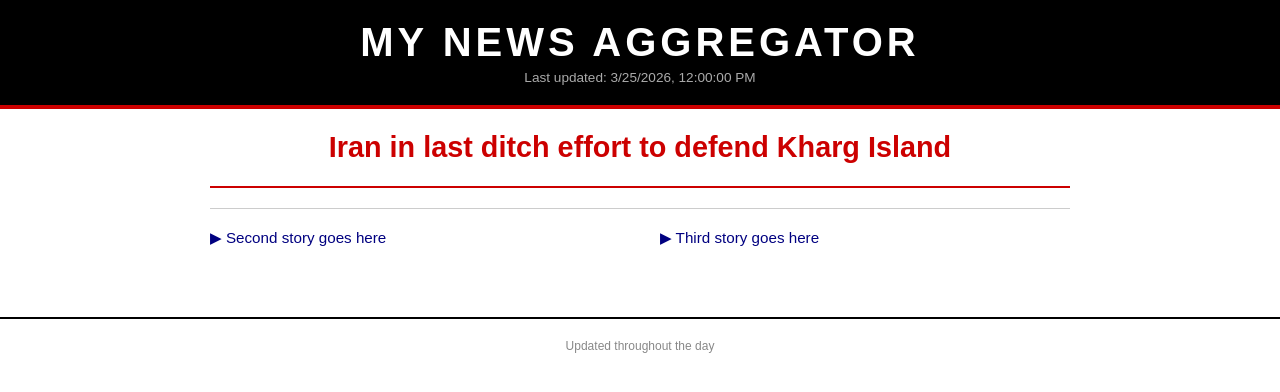
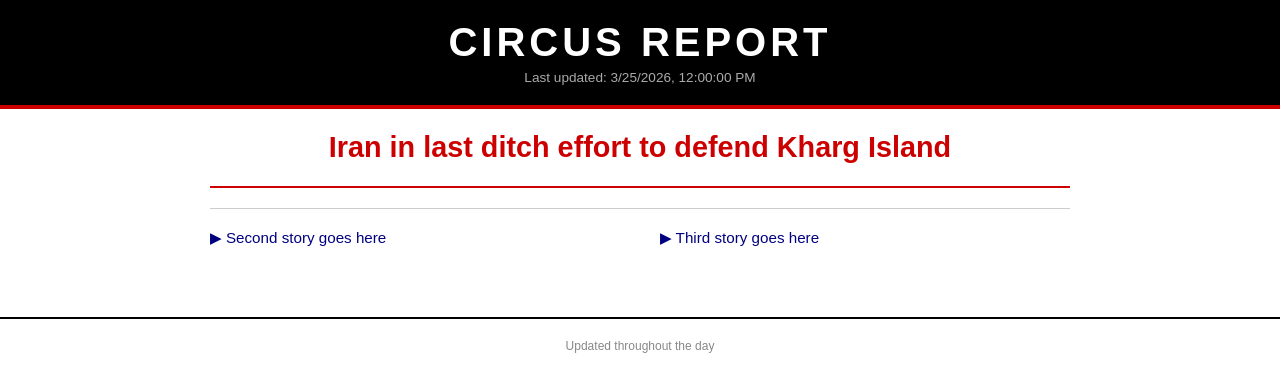
Before and after one commit to circusreport/circus-report, a plain HTML site: page index.html in a window 1280 px wide. Drawn offline with Linux system fonts and the light colour scheme.

Commit message:
Change title and header to 'CIRCUS REPORT'

```diff
--- a/index.html
+++ b/index.html
@@ -3,7 +3,7 @@
 <head>
   <meta charset="UTF-8">
   <meta name="viewport" content="width=device-width, initial-scale=1.0">
-  <title>Circus Report</title>
+  <title>CIRCUS REPORT</title>
   <style>
     * { margin: 0; padding: 0; box-sizing: border-box; }
 
@@ -101,7 +101,7 @@
 <body>
 
   <header>
-    <h1>MY NEWS AGGREGATOR</h1>
+    <h1>CIRCUS REPORT</h1>
     <p id="last-updated"></p>
   </header>
 
```
